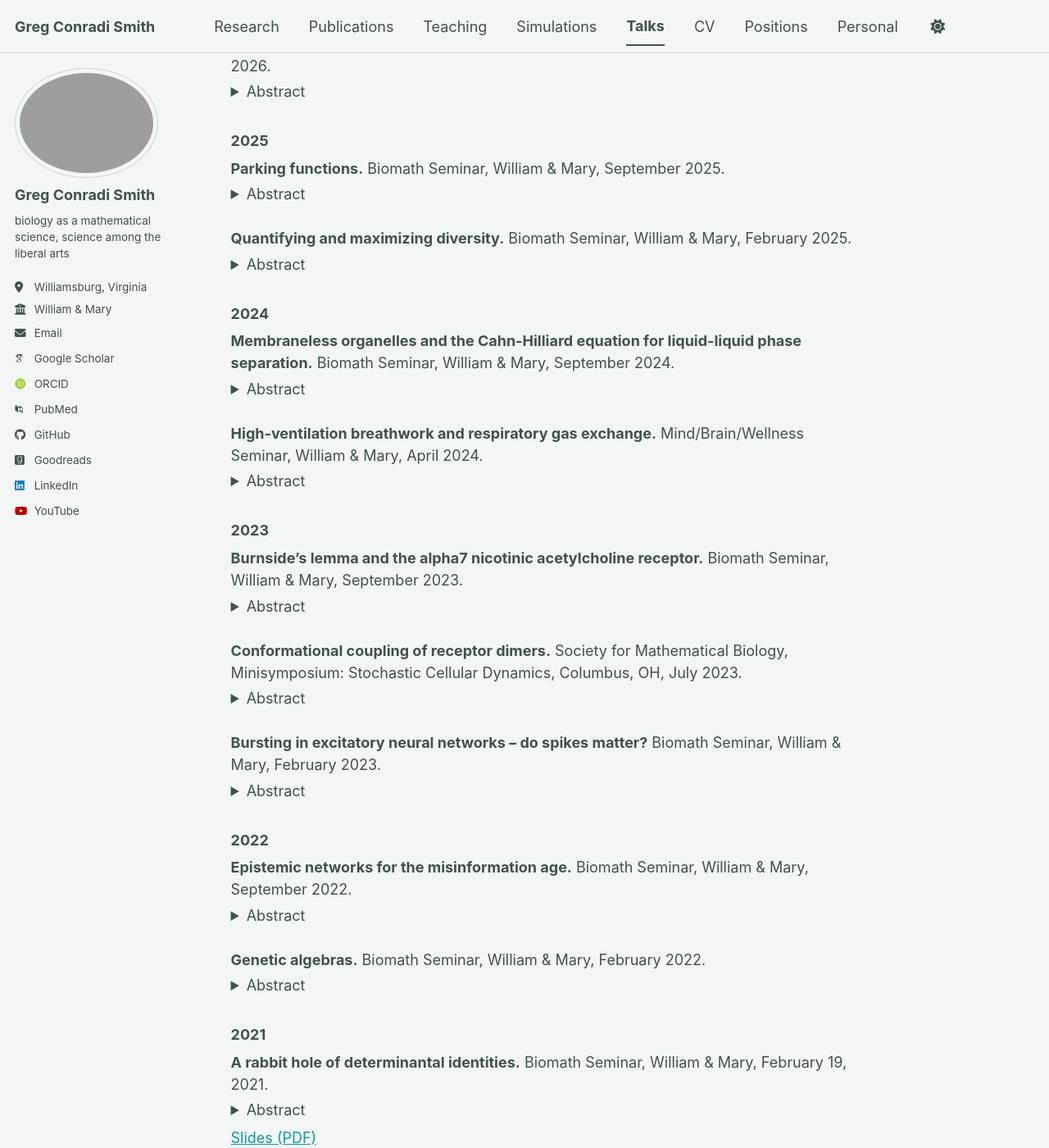
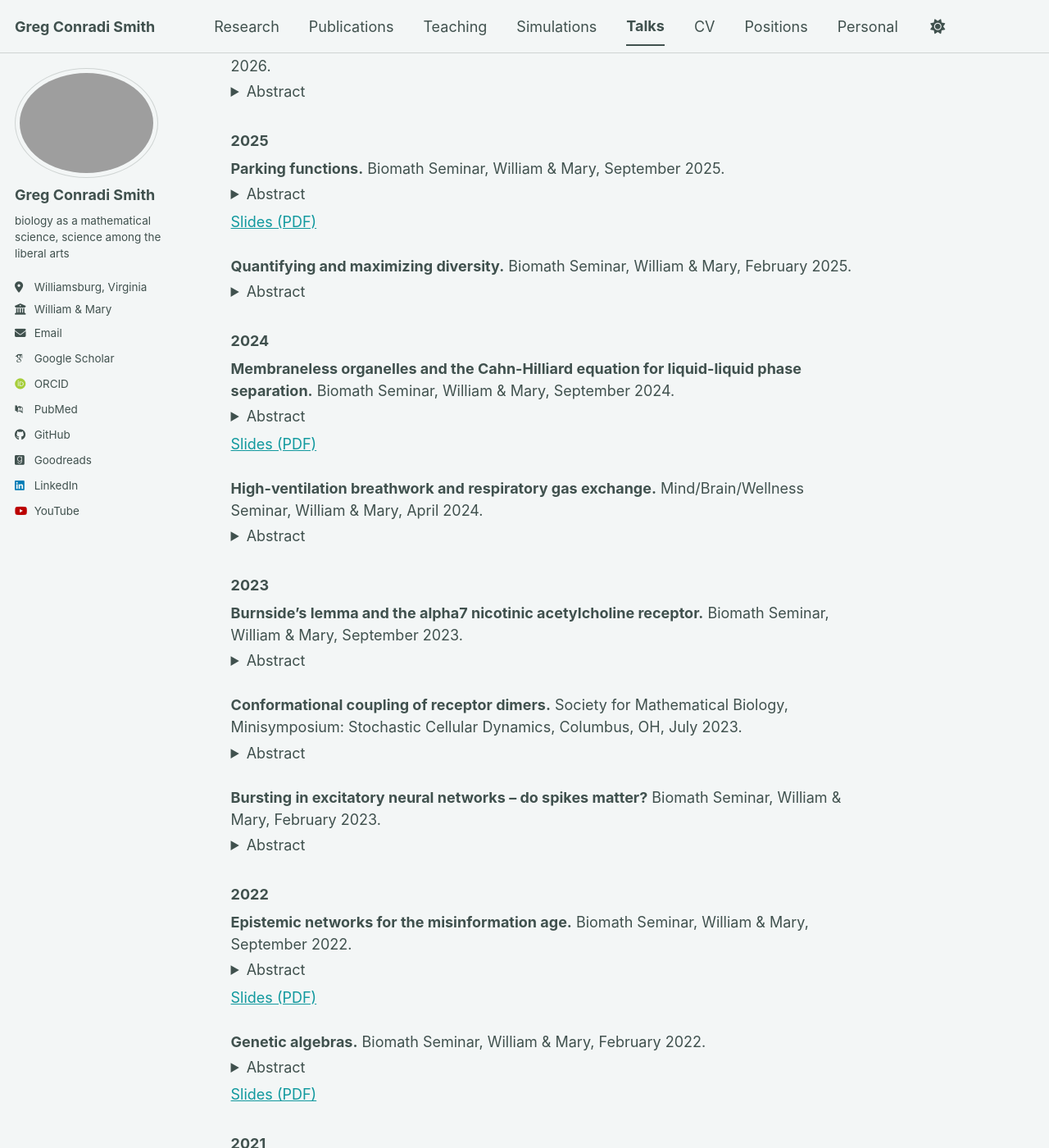
Before and after one commit to gregconradismith/gregconradismith.github.io, a Jekyll site: the page built from _pages/talks.md, in a window 1280 px wide and 1400 px high, scrolled down 197 px. Shown: the whole window at 82% size. Built offline with Jekyll 4.4.1, drawn with Linux system fonts in a browser that asks for light colours; some web fonts are replaced; a script bundle is joined from its source files by our own code; library files that are not in the unit come from our copies.

Commit message:
Add four slide PDFs to existing Talks entries

```diff
--- a/_pages/talks.md
+++ b/_pages/talks.md
@@ -37,6 +37,8 @@ At the crossroads of many deep ideas in combinatorics is the concept of a *parki
 
 </details>
 
+[Slides (PDF)](/files/talks/2025-09-12-parking-functions.pdf)
+
 </div>
 
 <div class="talk" markdown="1">
@@ -68,6 +70,8 @@ Membraneless organelles (MLOs) exhibit remarkable liquid-like features. As with
 My talk on Friday will include a brief overview of membraneless organelles followed by a more detailed presentation of the Cahn-Hilliard equation. This partial differential equation describes the process of liquid-liquid phase separation. Along the way, I will disclose recent developments in my love-hate relationship with generative AI.
 
 </details>
+
+[Slides (PDF)](/files/talks/2024-09-27-membraneless-organelles.pdf)
 
 </div>
 
@@ -150,6 +154,8 @@ As preparation for Friday's talk, read the equation-free book chapter: Singer, D
 
 </details>
 
+[Slides (PDF)](/files/talks/2022-09-16-epistemic-networks.pdf)
+
 </div>
 
 <div class="talk" markdown="1">
@@ -162,6 +168,8 @@ As preparation for Friday's talk, read the equation-free book chapter: Singer, D
 This expository talk explores the non-associative algebraic structure that is naturally associated with Mendelian genetics. The notion of a "genetic algebra" was formalized in the 1940s by Ivor M. H. Etherington (1908-1994) and pursued by Bernstein, Gonshor, Guzzo, Hetzel, Holgate, Perezi, Schafer, Walcher, Wörz-Busekros, and many others, including J. B. S. Haldane (one of the three major figures to develop the mathematical theory of population genetics, along with Ronald Fisher and Sewall Wright). In Friday's Biomath Seminar, we will begin with the standard multiplication tables used by geneticists to represent gametic and zygotic inheritance, and show how these tables define the structure constants of a finite-dimensional algebra. We will discuss known properties of a genetic algebra such as the rank equation, the transformation matrix, weight functions, change of basis, and commutative duplication. Along the way, we will illustrate the use of genetic algebra in the mathematical analysis of self-fertilization and polyploidy.
 
 </details>
+
+[Slides (PDF)](/files/talks/2022-02-11-genetic-algebras.pdf)
 
 </div>
 
```
Also changed, not shown: 4 other files.
